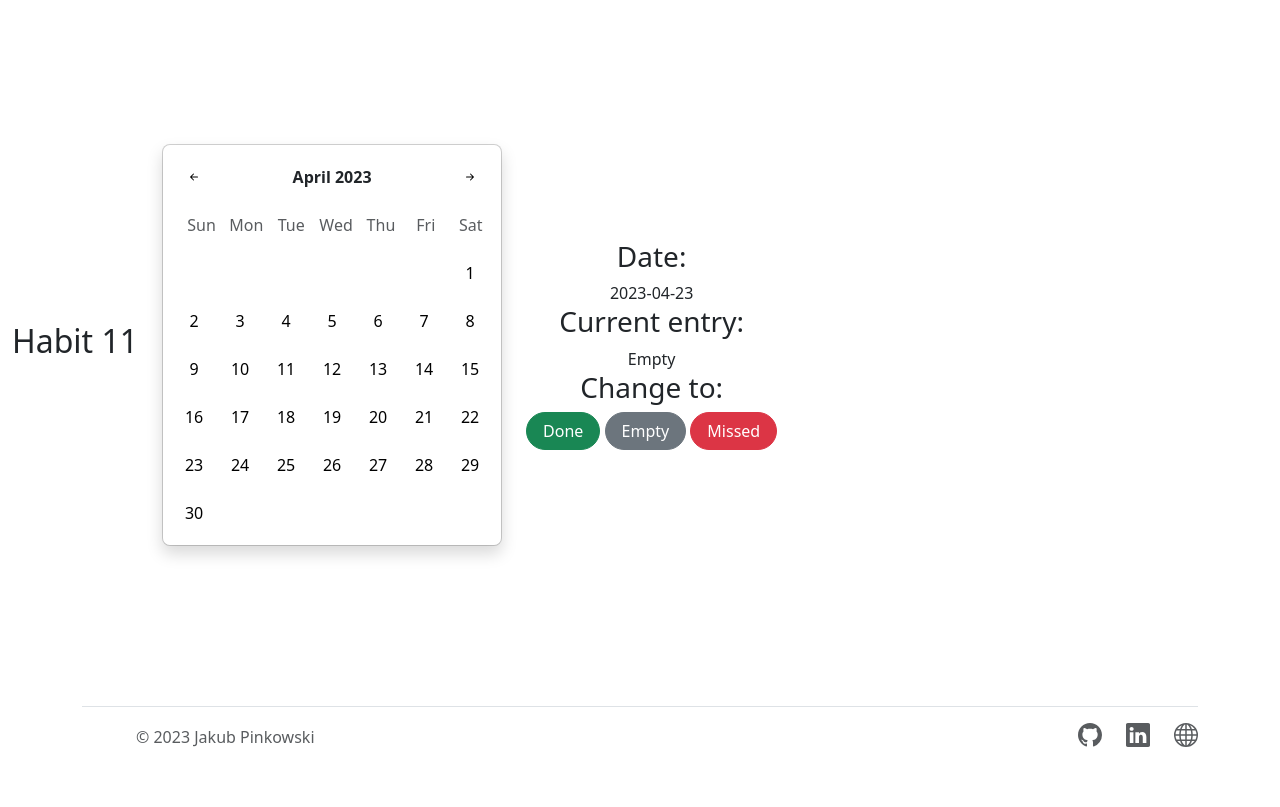
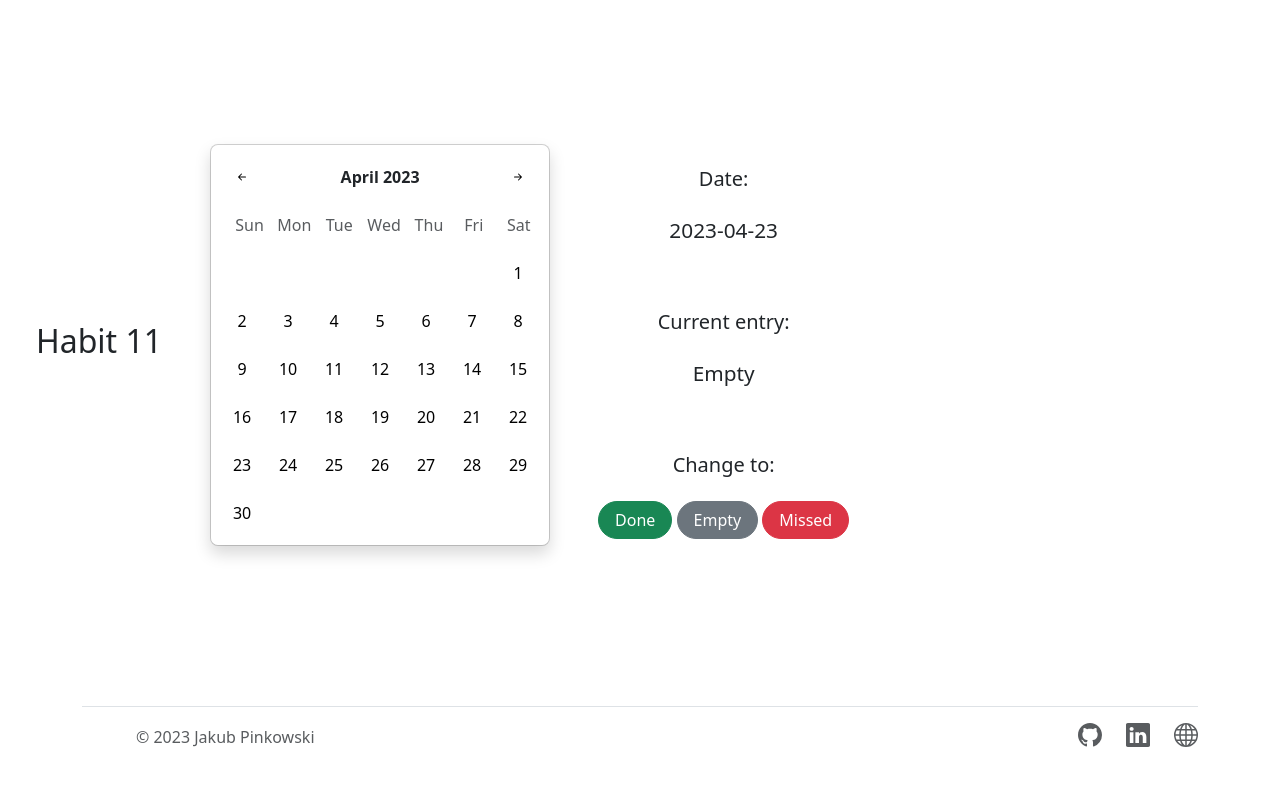
Before and after one commit to Jakub-Pinkowski/Habit-Tracker, a Flask app: page /dashboard in a window 1280 px wide. Shown: the part 70-877 px from the top of the page. Run offline with Flask 3, Linux system fonts and the light colour scheme; a user stored in the database is signed in; data comes from the database, SQL or seed files in the repository; both versions use the stored data as it was after the commit; data that the repository does not hold is empty.

Commit message:
Improved styling

```diff
--- a/app.py
+++ b/app.py
@@ -471,6 +471,8 @@ def dashboard():
                     currentEntry = "Done"
                 elif currentEntry == -1:
                     currentEntry = "Missed"
+                elif currentEntry == 0:
+                    currentEntry = "Empty"
             else:
                 currentEntry = "Empty"
 
--- a/static/styles.css
+++ b/static/styles.css
@@ -259,4 +259,13 @@ z-index: 1500;
   .main_container_dashboard {
     flex-direction: column;
   }
+  /* Recude padding for all divs inside "change_entries" */
+  .p-4 {
+    padding: 0.2rem !important;
+  }
 }
+
+.main_container_dashboard span {
+    font-size: 1.3rem;
+    font-weight: 500;
+}
--- a/templates/dashboard.html
+++ b/templates/dashboard.html
@@ -6,10 +6,10 @@
 
 {% block main %}
 <div id="main_container_dashboard" class="d-flex align-items-center py-md-5 main_container_dashboard">
-    <div id="name_of_the_habit">
-    <h2>
-        {{ habit }}
-    </h2>
+    <div id="name_of_the_habit" class="p-4">
+        <h2>
+            {{ habit }}
+        </h2>
     </div>
     <div id="calendar" class="d-flex flex-column flex-md-row p-4 gap-4 py-md-5 align-items-center justify-content-center">
         <div class="dropdown-menu d-block position-static p-2 mx-0 shadow rounded-3 w-340px" data-bs-theme="auto">
@@ -92,17 +92,27 @@
         </div>
     </div>
     <div id="change_entries">
-        <div id="current-date">
-            <h3>Date:</h3>
-            <span>{{ stringDate }}</span>
+        <div id="current-date" class="p-4">
+            <h5 class="p-3">
+                Date:
+            </h4>
+            <span>
+                {{ stringDate }}
+            </span>
         </div>
-        <div id="current-entry">
-            <h3>Current entry:</h3>
-            <span id="data">{{ currentEntry }}</span>
+        <div id="current-entry" class="p-4">
+            <h5 class="p-3">
+                Current entry:
+            </h5>
+            <span id="data">
+                {{ currentEntry }}
+            </span>
         </div>
-        <div>
+        <div class="p-4">
             <form action="/dashboard" method="post">
-                <h3>Change to:</h3>
+                <h5 class="p-3">
+                    Change to:
+                </h5>
                     <input class="btn btn-success rounded-pill px-3" type="submit" name="change_entry" value="Done">
                     <input class="btn btn-secondary rounded-pill px-3" type="submit" name="change_entry" value="Empty">
                     <input class="btn btn-danger rounded-pill px-3" type="submit" name="change_entry" value="Missed">
@@ -244,4 +254,22 @@
         dataElement.innerHTML = event.data;
     }
 </script>
+
+<!-- Change style of data element depending on the entry -->
+<script>
+    // Make "data" span element different color depending on the entry
+    const entry = dataElement.textContent;
+    console.log(entry);
+    if (entry == "Done") {
+        dataElement.style.color = "green";
+    } else if (entry == "Empty") {
+        dataElement.style.color = "grey";
+    } else if (entry == "Missed") {
+        dataElement.style.color = "red";
+    }
+
+
+
+
+</script>
 {% endblock %}
```
Also changed, not shown: test.db, 1 other file.
